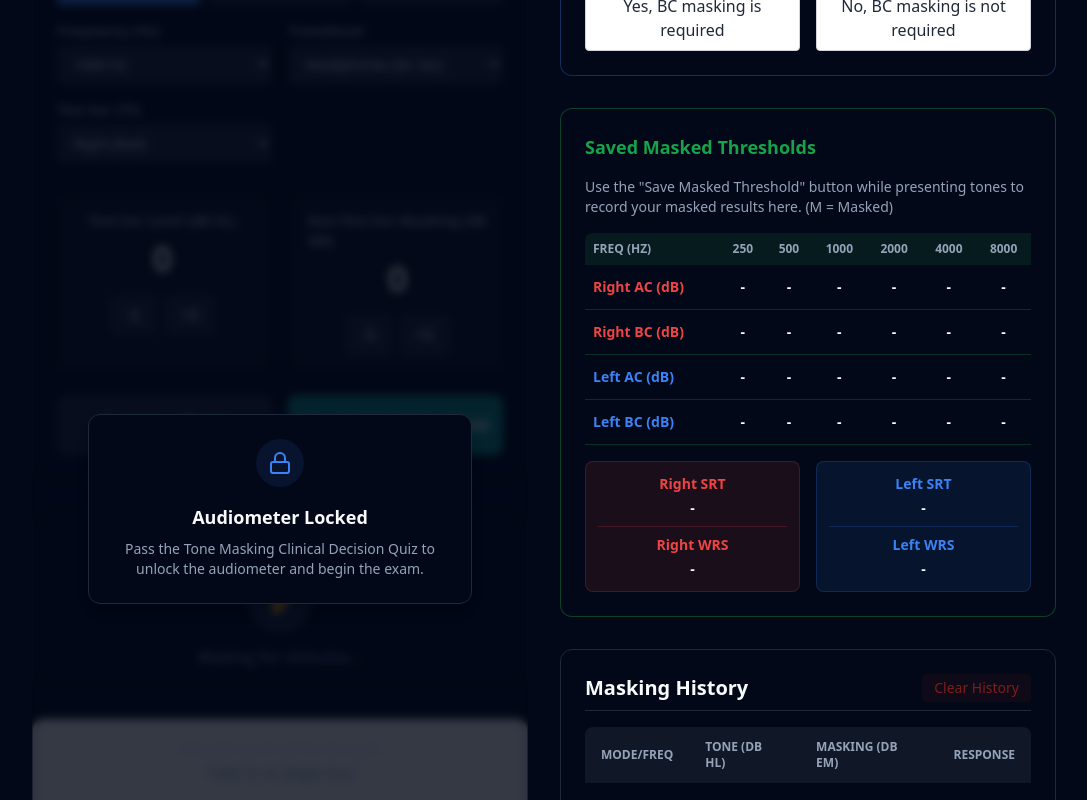
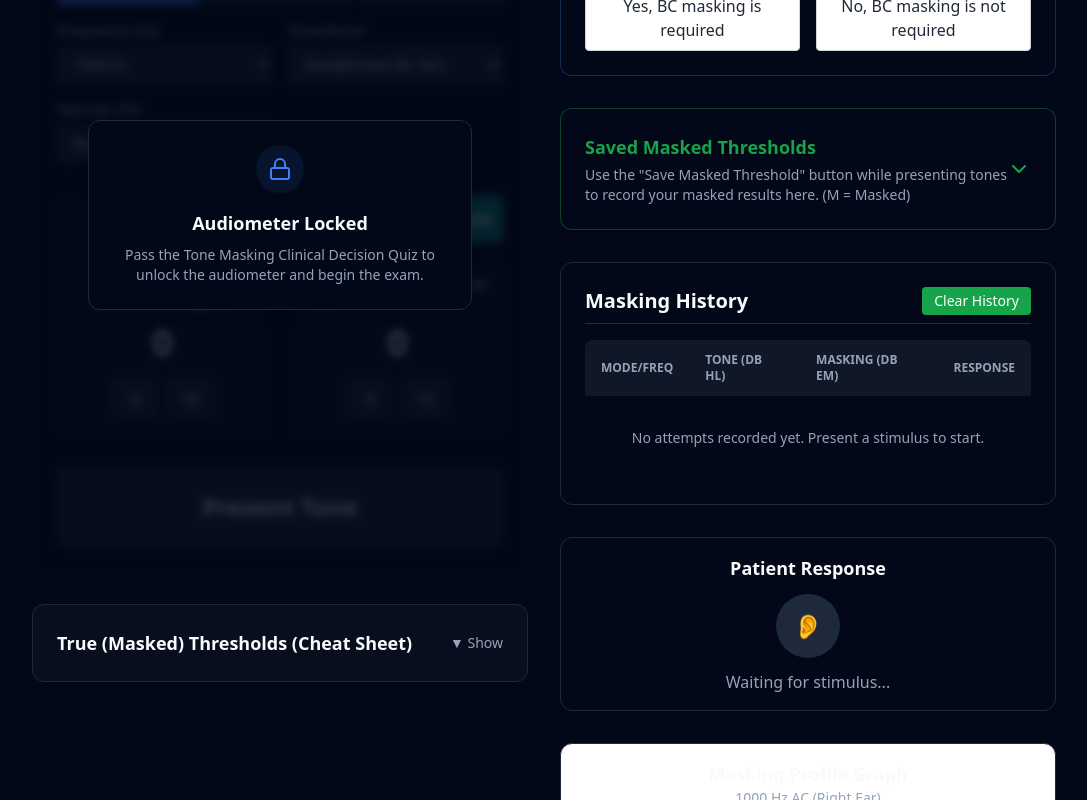
Before and after one commit to euphonic-euphemism/Audiogram-Simulator, a React (Vite) app: page / in a window 1280 px wide. Shown: the part 1020-1820 px from the top of the page, without its empty margins (96-1183 px from the left). Built offline with nearby package versions, Linux system fonts and the light colour scheme.

Commit message:
feat: apply comprehensive layout reorganization, collapsible thresholds, and masking validation

```diff
--- a/package.json
+++ b/package.json
@@ -1,7 +1,7 @@
 {
   "name": "masking-worksheet",
   "private": true,
-  "version": "1.0.25",
+  "version": "1.0.26",
   "description": "Clinical Masking Simulator Desktop App",
   "author": {
     "name": "Author",
--- a/src/App.jsx
+++ b/src/App.jsx
@@ -15,7 +15,9 @@ import {
   getIA,
   checkThresholdResponse,
   checkWrsResponse,
-  calculateUnmaskedAudiogram
+  calculateUnmaskedAudiogram,
+  evaluateMaskingNeeds,
+  FREQUENCIES
 } from './utils/maskingSimulator';
 
 function App() {
@@ -46,6 +48,7 @@ function App() {
   const [toneQuizPassed, setToneQuizPassed] = useState(false);
   const [speechQuizPassed, setSpeechQuizPassed] = useState(false);
   const [lockedTransducer, setLockedTransducer] = useState(null);
+  const [saveFeedback, setSaveFeedback] = useState(null);
 
   // Student saved thresholds
   const emptyStudentThresholds = () => ({
@@ -61,6 +64,34 @@ function App() {
   const effectiveAcTransducer = lockedTransducer || baseAcTransducer;
   const unmaskedAudiogram = useMemo(() => calculateUnmaskedAudiogram(patient, effectiveAcTransducer), [patient, effectiveAcTransducer]);
 
+  const trueMaskingNeeds = useMemo(() => evaluateMaskingNeeds(unmaskedAudiogram, effectiveAcTransducer), [unmaskedAudiogram, effectiveAcTransducer]);
+
+  const checkAllMaskingCompleted = () => {
+    for (const freq of FREQUENCIES) {
+      // Check Right AC
+      if (trueMaskingNeeds.ac.right[freq]) {
+        const studentAcR = studentThresholds.right.ac[freq];
+        if (!studentAcR || !studentAcR.isMasked) return false;
+      }
+      // Check Left AC
+      if (trueMaskingNeeds.ac.left[freq]) {
+        const studentAcL = studentThresholds.left.ac[freq];
+        if (!studentAcL || !studentAcL.isMasked) return false;
+      }
+      // Check Right BC
+      if (trueMaskingNeeds.bc.right[freq]) {
+        const studentBcR = studentThresholds.right.bc[freq];
+        if (!studentBcR || !studentBcR.isMasked) return false;
+      }
+      // Check Left BC
+      if (trueMaskingNeeds.bc.left[freq]) {
+        const studentBcL = studentThresholds.left.bc[freq];
+        if (!studentBcL || !studentBcL.isMasked) return false;
+      }
+    }
+    return true;
+  };
+
   const handleNewPatient = () => {
     setPatient(generateRandomPatient());
     setHistory([]);
@@ -70,6 +101,7 @@ function App() {
     setToneQuizPassed(false);
     setSpeechQuizPassed(false);
     setLockedTransducer(null);
+    setSaveFeedback(null);
     const newTransducer = getRandomTransducer();
     setTransducer(newTransducer);
     setBaseAcTransducer(newTransducer);
@@ -84,6 +116,42 @@ function App() {
   };
 
   const handleSaveThreshold = (isMasked = false) => {
+    // Validation Logic
+    let isCorrect = true;
+    let feedbackMsg = '';
+
+    if (testMode === 'TONE') {
+      const typeKey = transducer === 'BONE' ? 'bc' : 'ac';
+      const trueNeedsMasking = trueMaskingNeeds[typeKey][testEar][frequency];
+
+      const trueThreshold = patient[testEar][typeKey][frequency];
+
+      if (isMasked && !trueNeedsMasking) {
+        isCorrect = false;
+        feedbackMsg = `Unnecessary Masking: Masking is not required for ${testEar} ${typeKey.toUpperCase()} at ${frequency} Hz.`;
+      } else if (isMasked && toneLevel !== trueThreshold) {
+        isCorrect = false;
+        feedbackMsg = `Incorrect Threshold: You saved ${toneLevel} dB HL, but the true threshold is different. Check your masking plateau.`;
+      } else if (isMasked && trueNeedsMasking && toneLevel === trueThreshold) {
+        feedbackMsg = `Correct! True masked threshold found at ${toneLevel} dB HL.`;
+      } else if (!isMasked && toneLevel === trueThreshold) {
+        // Just in case they save unmasked for some reason
+        feedbackMsg = `Threshold saved.`;
+      }
+    } else {
+      feedbackMsg = `${testMode} Saved`; // Provide generic feedback for SRT/WRS
+    }
+
+    setSaveFeedback({ type: isCorrect ? 'success' : 'error', message: feedbackMsg });
+
+    // Clear feedback after 4 seconds
+    setTimeout(() => setSaveFeedback(null), 4000);
+
+    // Only save if it's correct (or if it's speech testing where validation isn't strict yet)
+    if (!isCorrect && testMode === 'TONE') {
+      return;
+    }
+
     setStudentThresholds(prev => {
       const next = { ...prev };
       // Deep copy the ear we are changing
@@ -290,27 +358,23 @@ function App() {
                   onSaveThreshold={handleSaveThreshold}
                   showFormulas={toneQuizPassed && speechQuizPassed}
                   lockedTransducer={lockedTransducer}
+                  saveFeedback={saveFeedback}
                 />
 
-                <div className="mt-8">
-                  <PatientResponse
-                    hasResponded={hasResponded}
-                    responseValue={responseValue}
-                    testMode={testMode}
-                  />
-                </div>
-
-                <div className="mt-8">
-                  <MaskingProfileGraph
-                    history={history}
-                    frequency={frequency}
-                    testEar={testEar}
-                    transducer={transducer}
-                    testMode={testMode}
-                  />
-                </div>
               </div>
             </div>
+
+            {toneQuizPassed && (
+              <MaskingAnswerKey
+                patient={patient}
+                transducer={effectiveAcTransducer}
+                unmaskedAudiogram={unmaskedAudiogram}
+                studentThresholds={studentThresholds}
+                speechQuizPassed={speechQuizPassed}
+              />
+            )}
+
+            <PatientAudiogram patient={patient} />
           </div>
 
           <div className="space-y-8">
@@ -337,7 +401,7 @@ function App() {
               onClear={clearHistory}
             />
 
-            {toneQuizPassed && !speechQuizPassed && (
+            {toneQuizPassed && !speechQuizPassed && checkAllMaskingCompleted() && (
               <SpeechMaskingQuiz
                 patient={patient}
                 transducer={effectiveAcTransducer}
@@ -354,17 +418,19 @@ function App() {
               </div>
             )}
 
-            <PatientAudiogram patient={patient} />
+            <PatientResponse
+              hasResponded={hasResponded}
+              responseValue={responseValue}
+              testMode={testMode}
+            />
 
-            {toneQuizPassed && (
-              <MaskingAnswerKey
-                patient={patient}
-                transducer={effectiveAcTransducer}
-                unmaskedAudiogram={unmaskedAudiogram}
-                studentThresholds={studentThresholds}
-                speechQuizPassed={speechQuizPassed}
-              />
-            )}
+            <MaskingProfileGraph
+              history={history}
+              frequency={frequency}
+              testEar={testEar}
+              transducer={transducer}
+              testMode={testMode}
+            />
           </div>
         </main>
       </div>
--- a/src/components/AudiometerControl.jsx
+++ b/src/components/AudiometerControl.jsx
@@ -18,7 +18,8 @@ export default function AudiometerControl({
   setTestEar,
   onSaveThreshold,
   showFormulas,
-  lockedTransducer
+  lockedTransducer,
+  saveFeedback
 }) {
   const handleToneChange = (amount) => {
     setToneLevel((prev) => Math.min(120, Math.max(-10, prev + amount)));
@@ -120,7 +121,7 @@ export default function AudiometerControl({
 
       <div className="grid grid-cols-1 md:grid-cols-2 gap-6 mt-2">
         {/* Tone/Speech Level */}
-        <div className="flex flex-col items-center bg-secondary/30 p-4 rounded-lg">
+        <div className="flex flex-col items-center justify-end bg-secondary/30 p-4 rounded-lg">
           <span className="text-sm font-semibold text-muted-foreground mb-2">Test Ear Level (dB HL)</span>
           <div className="text-4xl font-bold mb-4 w-24 text-center">{toneLevel}</div>
           <div className="flex gap-2">
@@ -129,34 +130,43 @@ export default function AudiometerControl({
           </div>
         </div>
 
-        {/* Masking Level */}
-        <div className="flex flex-col items-center bg-secondary/30 p-4 rounded-lg">
-          <span className="text-sm font-semibold text-muted-foreground mb-2">Non-Test Ear Masking (dB EM)</span>
-          <div className="text-4xl font-bold mb-4 w-24 text-center">{maskingLevel}</div>
-          <div className="flex gap-2">
-            <button onClick={() => handleMaskingChange(-5)} className="px-4 py-2 bg-secondary text-secondary-foreground rounded hover:bg-secondary/80">-5</button>
-            <button onClick={() => handleMaskingChange(5)} className="px-4 py-2 bg-secondary text-secondary-foreground rounded hover:bg-secondary/80">+5</button>
+        {/* Masking Level and Save Button */}
+        <div className="flex flex-col gap-4">
+          <div className="flex flex-col gap-2">
+            {saveFeedback && (
+              <div className={`p-2 text-sm font-bold text-center rounded ${saveFeedback.type === 'success' ? 'bg-green-100 text-green-700' : 'bg-red-100 text-red-700'}`}>
+                {saveFeedback.message}
+              </div>
+            )}
+            <button
+              className="w-full py-3 bg-teal-600 text-white font-bold rounded-lg hover:bg-teal-700 active:bg-teal-800 transition-colors shadow-sm"
+              onClick={() => onSaveThreshold(true)}
+            >
+              {testMode === 'WRS' ? 'Save WRS Score & Masking Level' : (testMode === 'SRT' ? 'Save Masked SRT' : 'Save Masked Threshold')}
+            </button>
+          </div>
+
+          <div className="flex flex-col items-center bg-secondary/30 p-4 rounded-lg flex-1">
+            <span className="text-sm font-semibold text-muted-foreground mb-2">Non-Test Ear Masking (dB EM)</span>
+            <div className="text-4xl font-bold mb-4 w-24 text-center">{maskingLevel}</div>
+            <div className="flex gap-2">
+              <button onClick={() => handleMaskingChange(-5)} className="px-4 py-2 bg-secondary text-secondary-foreground rounded hover:bg-secondary/80">-5</button>
+              <button onClick={() => handleMaskingChange(5)} className="px-4 py-2 bg-secondary text-secondary-foreground rounded hover:bg-secondary/80">+5</button>
+            </div>
           </div>
         </div>
       </div>
 
-      <div className="flex gap-4">
+      <div className="flex mt-2">
         <button
           onMouseDown={() => setIsPresenting(true)}
           onMouseUp={() => setIsPresenting(false)}
           onMouseLeave={() => setIsPresenting(false)}
           onTouchStart={() => setIsPresenting(true)}
           onTouchEnd={() => setIsPresenting(false)}
-          className={`w-full py-4 text-xl font-bold rounded-lg transition-colors duration-150 ${isPresenting ? 'bg-primary text-primary-foreground scale-[0.98]' : 'bg-secondary hover:bg-secondary/80 text-secondary-foreground'}`}
+          className={`w-full py-6 text-2xl font-bold rounded-lg transition-colors duration-150 ${isPresenting ? 'bg-primary text-primary-foreground scale-[0.98]' : 'bg-secondary hover:bg-secondary/80 text-secondary-foreground'}`}
         >
           {testMode === 'WRS' ? 'Present Word List' : (testMode === 'SRT' ? 'Present Spondee' : 'Present Tone')}
-        </button>
-
-        <button
-          className="w-full py-4 bg-teal-600 text-white font-bold rounded-lg hover:bg-teal-700 active:bg-teal-800 transition-colors shadow-sm"
-          onClick={() => onSaveThreshold(true)}
-        >
-          {testMode === 'WRS' ? 'Save WRS Score & Masking Level' : (testMode === 'SRT' ? 'Save Masked SRT' : 'Save Masked Threshold')}
         </button>
       </div>
     </div>
--- a/src/components/MaskingWorksheet.jsx
+++ b/src/components/MaskingWorksheet.jsx
@@ -10,7 +10,7 @@ export default function MaskingWorksheet({ history, onClear }) {
         <h2 className="text-xl font-bold">Masking History</h2>
         <button
           onClick={onClear}
-          className="px-3 py-1 bg-destructive/10 text-destructive hover:bg-destructive/20 rounded text-sm font-medium transition-colors"
+          className="px-3 py-1 bg-green-600 text-white hover:bg-green-700 rounded text-sm font-medium transition-colors shadow-sm"
         >
           Clear History
         </button>
--- a/src/components/StudentAudiogram.jsx
+++ b/src/components/StudentAudiogram.jsx
@@ -1,7 +1,8 @@
-import React from 'react';
+import React, { useState } from 'react';
 import { FREQUENCIES } from '../utils/maskingSimulator';
 
 export default function StudentAudiogram({ thresholds }) {
+  const [isOpen, setIsOpen] = useState(false);
   // thresholds is an object matching the true patient structure:
   // { right: { ac: {}, bc: {} }, left: { ac: {}, bc: {} } }
 
@@ -15,13 +16,27 @@ export default function StudentAudiogram({ thresholds }) {
   };
 
   return (
-    <div className="bg-card text-card-foreground p-6 rounded-xl border border-green-500/30 shadow-sm space-y-4">
-      <h3 className="font-bold text-lg m-0 text-green-600">Saved Masked Thresholds</h3>
-      <p className="text-sm text-muted-foreground">
-        Use the "Save Masked Threshold" button while presenting tones to record your masked results here. (M = Masked)
-      </p>
+    <div className="bg-card text-card-foreground rounded-xl border border-green-500/30 shadow-sm overflow-hidden">
+      <div
+        className="p-6 cursor-pointer hover:bg-green-500/5 transition-colors flex justify-between items-center"
+        onClick={() => setIsOpen(!isOpen)}
+      >
+        <div>
+          <h3 className="font-bold text-lg m-0 text-green-600">Saved Masked Thresholds</h3>
+          <p className="text-sm text-muted-foreground mt-1">
+            Use the "Save Masked Threshold" button while presenting tones to record your masked results here. (M = Masked)
+          </p>
+        </div>
+        <div className={`transform transition-transform ${isOpen ? 'rotate-180' : ''}`}>
+          <svg xmlns="http://www.w3.org/2000/svg" width="24" height="24" viewBox="0 0 24 24" fill="none" stroke="currentColor" strokeWidth="2" strokeLinecap="round" strokeLinejoin="round" className="text-green-600">
+            <polyline points="6 9 12 15 18 9"></polyline>
+          </svg>
+        </div>
+      </div>
 
-      <div className="overflow-x-auto">
+      {isOpen && (
+        <div className="p-6 pt-0 space-y-4">
+          <div className="overflow-x-auto">
         <table className="w-full text-center text-sm">
           <thead className="bg-green-500/10 text-muted-foreground uppercase text-xs">
             <tr>
@@ -64,6 +79,8 @@ export default function StudentAudiogram({ thresholds }) {
           <p className="font-semibold text-sm">{thresholds.left.wrs ? `${thresholds.left.wrs.score}% @ ${thresholds.left.wrs.presentationLevel} dB HL (${thresholds.left.wrs.maskingLevel !== null ? `${thresholds.left.wrs.maskingLevel} dB EM Masking` : 'Unmasked'})` : '-'}</p>
         </div>
       </div>
+        </div>
+      )}
     </div>
   );
 }
```
